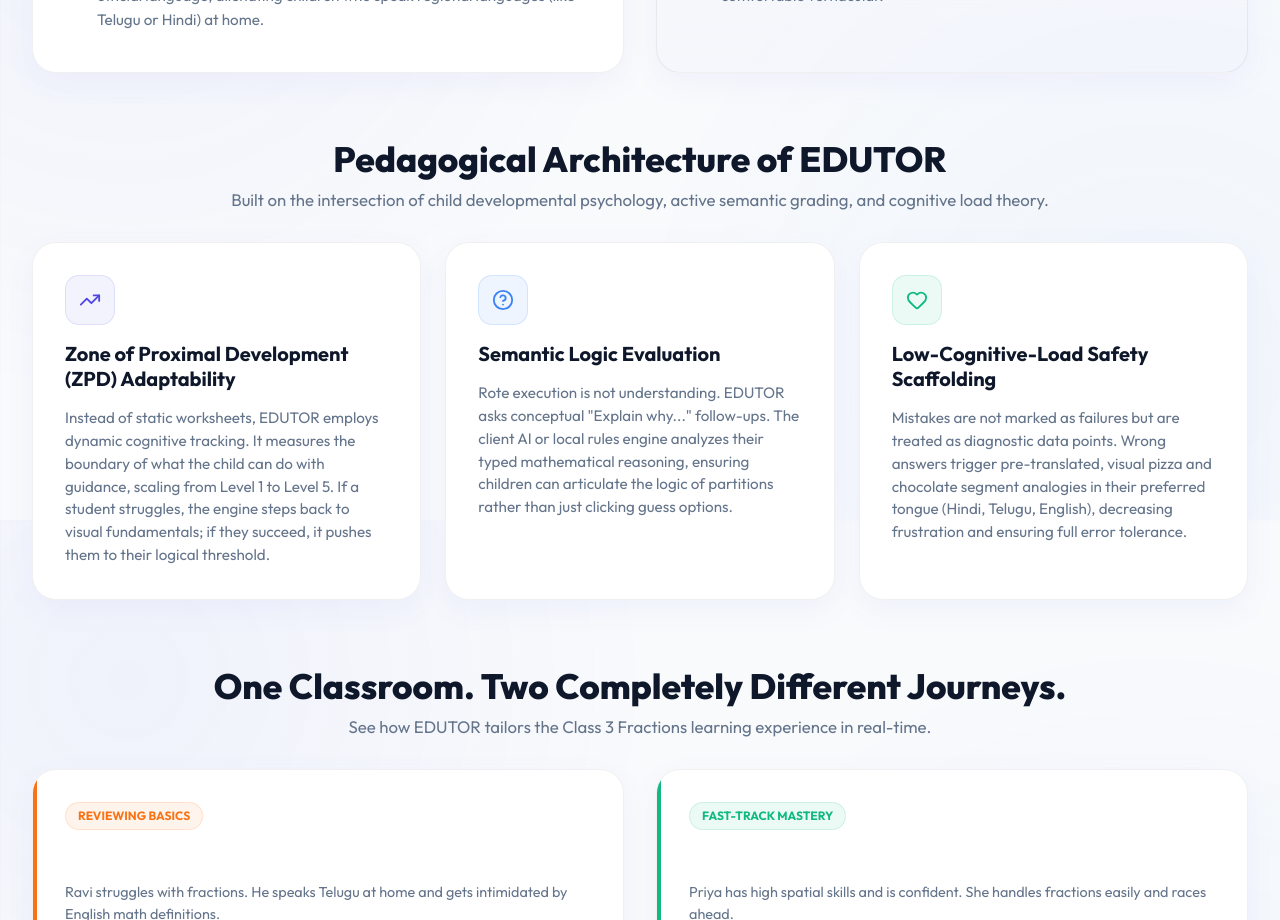
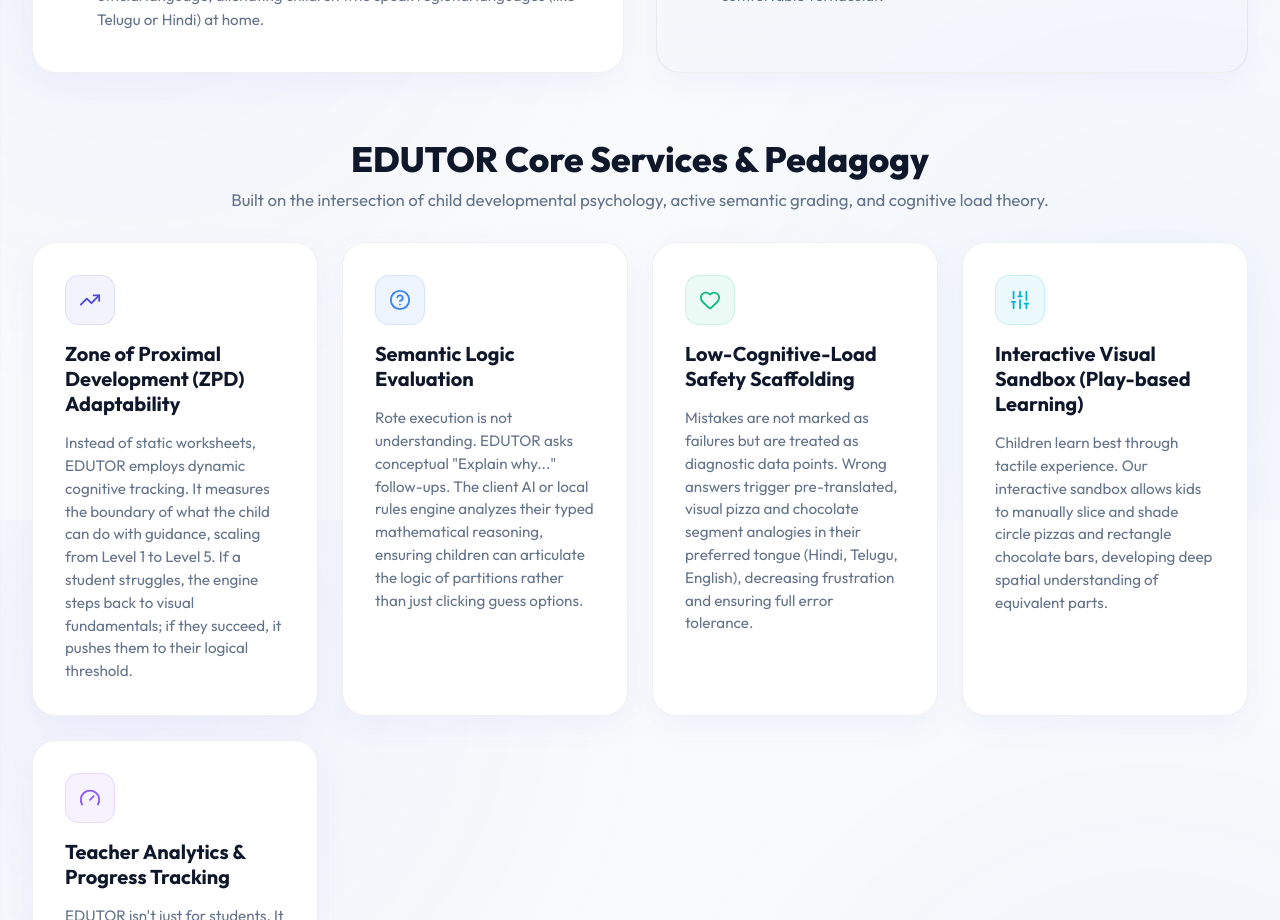
Before and after one commit to rishi-srivastav1706/ALFA_SPIH012, a React (Vite) app: page / in a window 1280 px wide. Shown: the part 1880-2800 px from the top of the page. Built offline with nearby package versions, Linux system fonts and the light colour scheme.

Commit message:
Update landing page to list core services and add two new services (Visual Sandbox and Teacher Analytics)

```diff
--- a/src/App.jsx
+++ b/src/App.jsx
@@ -1447,11 +1447,11 @@
 
             {/* Core Values grid */}
             <div className="section-title">
-              <h2>Pedagogical Architecture of EDUTOR</h2>
+              <h2>EDUTOR Core Services & Pedagogy</h2>
               <p>Built on the intersection of child developmental psychology, active semantic grading, and cognitive load theory.</p>
             </div>
 
-            <div className="features-grid">
+            <div className="features-grid" style={{ display: 'grid', gridTemplateColumns: 'repeat(auto-fit, minmax(280px, 1fr))', gap: '1.5rem' }}>
               <div className="glass-card feature-item">
                 <div className="feature-icon-wrapper"><TrendingUp style={{ width: 22, height: 22 }} /></div>
                 <h3>Zone of Proximal Development (ZPD) Adaptability</h3>
@@ -1471,6 +1471,20 @@
                 <h3>Low-Cognitive-Load Safety Scaffolding</h3>
                 <p>
                   Mistakes are not marked as failures but are treated as diagnostic data points. Wrong answers trigger pre-translated, visual pizza and chocolate segment analogies in their preferred tongue (Hindi, Telugu, English), decreasing frustration and ensuring full error tolerance.
+                </p>
+              </div>
+              <div className="glass-card feature-item">
+                <div className="feature-icon-wrapper" style={{ background: 'rgba(6, 182, 212, 0.08)', color: '#06b6d4', borderColor: 'rgba(6, 182, 212, 0.15)' }}><Sliders style={{ width: 22, height: 22 }} /></div>
+                <h3>Interactive Visual Sandbox (Play-based Learning)</h3>
+                <p>
+                  Children learn best through tactile experience. Our interactive sandbox allows kids to manually slice and shade circle pizzas and rectangle chocolate bars, developing deep spatial understanding of equivalent parts.
+                </p>
+              </div>
+              <div className="glass-card feature-item">
+                <div className="feature-icon-wrapper" style={{ background: 'rgba(139, 92, 246, 0.08)', color: '#8b5cf6', borderColor: 'rgba(139, 92, 246, 0.15)' }}><Gauge style={{ width: 22, height: 22 }} /></div>
+                <h3>Teacher Analytics & Progress Tracking</h3>
+                <p>
+                  EDUTOR isn't just for students. It provides teachers and parents with a robust diagnostic dashboard, displaying class-wide mastery statistics, individual progress charts, and historical attempt logs.
                 </p>
               </div>
             </div>
```
